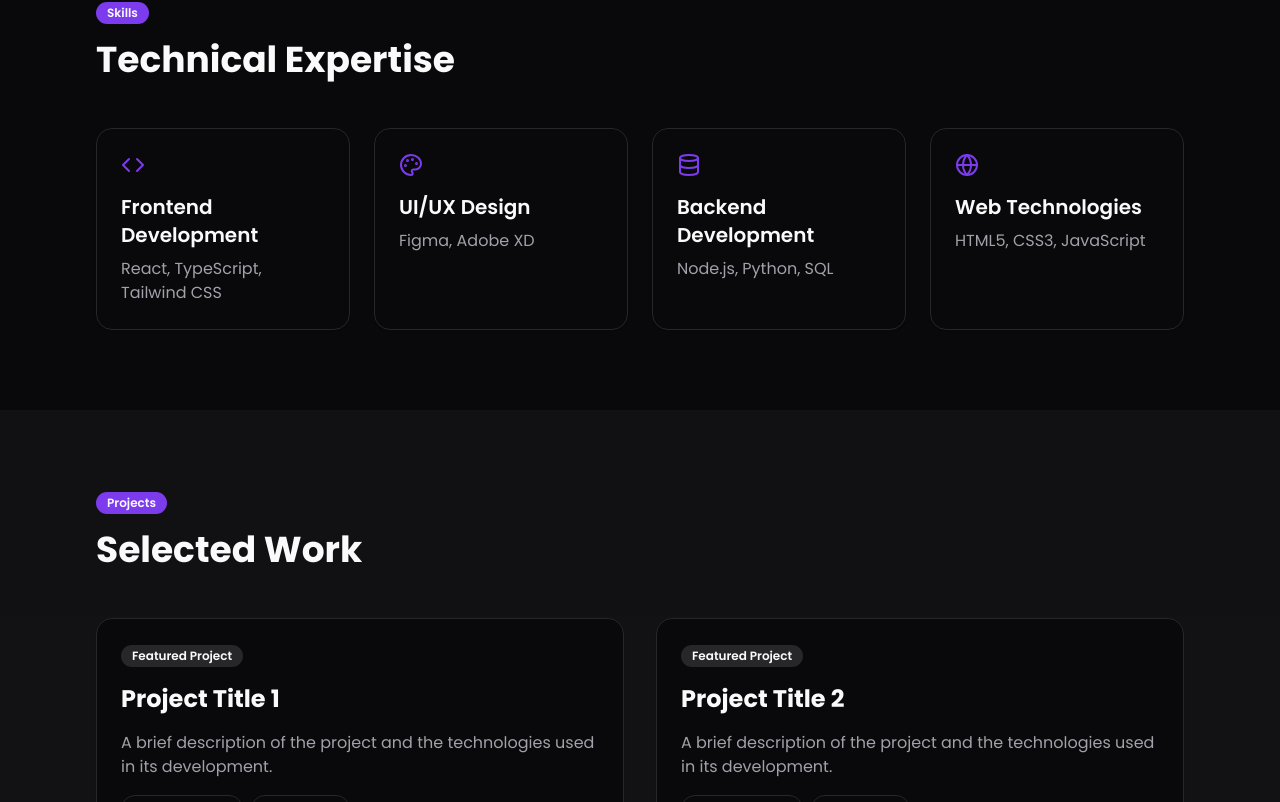
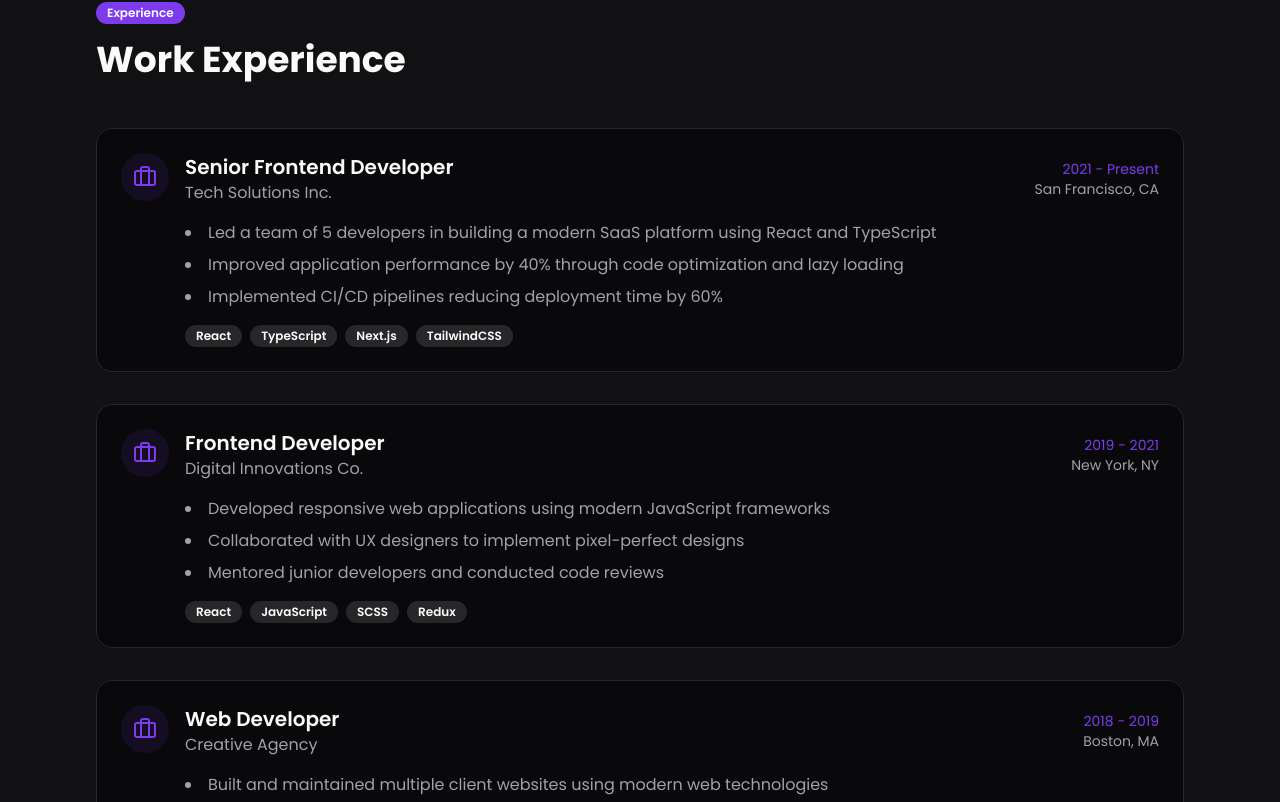
Before and after one commit to NebeyouMusie/Personal-Portfolio-Website-Tempalte, a React (Vite) app: page / in a window 1280 px wide. Shown: the part 1418-2220 px from the top of the page. Built offline with nearby package versions, Linux system fonts and the light colour scheme.

Commit message:
Add Work Experience section
Implemented a new section in the Index page to showcase work experience in a professional manner, enhancing the overall presentation of the portfolio.
[skip gpt_engineer]

```diff
--- /dev/null
+++ b/src/components/sections/WorkExperience.tsx
@@ -0,0 +1,109 @@
+import { Badge } from "@/components/ui/badge";
+import { Card } from "@/components/ui/card";
+import { Briefcase } from "lucide-react";
+
+interface Experience {
+  title: string;
+  company: string;
+  period: string;
+  location: string;
+  description: string[];
+  technologies: string[];
+}
+
+const experiences: Experience[] = [
+  {
+    title: "Senior Frontend Developer",
+    company: "Tech Solutions Inc.",
+    period: "2021 - Present",
+    location: "San Francisco, CA",
+    description: [
+      "Led a team of 5 developers in building a modern SaaS platform using React and TypeScript",
+      "Improved application performance by 40% through code optimization and lazy loading",
+      "Implemented CI/CD pipelines reducing deployment time by 60%"
+    ],
+    technologies: ["React", "TypeScript", "Next.js", "TailwindCSS"]
+  },
+  {
+    title: "Frontend Developer",
+    company: "Digital Innovations Co.",
+    period: "2019 - 2021",
+    location: "New York, NY",
+    description: [
+      "Developed responsive web applications using modern JavaScript frameworks",
+      "Collaborated with UX designers to implement pixel-perfect designs",
+      "Mentored junior developers and conducted code reviews"
+    ],
+    technologies: ["React", "JavaScript", "SCSS", "Redux"]
+  },
+  {
+    title: "Web Developer",
+    company: "Creative Agency",
+    period: "2018 - 2019",
+    location: "Boston, MA",
+    description: [
+      "Built and maintained multiple client websites using modern web technologies",
+      "Implemented responsive designs and ensured cross-browser compatibility",
+      "Worked directly with clients to gather requirements and provide technical solutions"
+    ],
+    technologies: ["HTML5", "CSS3", "JavaScript", "WordPress"]
+  }
+];
+
+const WorkExperience = () => {
+  return (
+    <section id="experience" className="section-padding bg-muted/30">
+      <div className="max-w-6xl mx-auto">
+        <Badge className="mb-4">Experience</Badge>
+        <h2 className="text-3xl md:text-4xl font-bold mb-12">Work Experience</h2>
+
+        <div className="space-y-8">
+          {experiences.map((exp, index) => (
+            <Card
+              key={index}
+              className="glass p-6 hover:scale-105 transition-transform duration-300 animate-card-enter"
+              style={{ animationDelay: `${(index + 1) * 200}ms` }}
+            >
+              <div className="flex flex-col md:flex-row md:items-start gap-4">
+                <div className="flex-shrink-0">
+                  <div className="w-12 h-12 rounded-full bg-primary/10 flex items-center justify-center">
+                    <Briefcase className="h-6 w-6 text-primary" />
+                  </div>
+                </div>
+
+                <div className="flex-grow">
+                  <div className="flex flex-col md:flex-row md:items-center justify-between mb-4">
+                    <div>
+                      <h3 className="text-xl font-semibold">{exp.title}</h3>
+                      <p className="text-muted-foreground">{exp.company}</p>
+                    </div>
+                    <div className="text-right mt-2 md:mt-0">
+                      <p className="text-sm text-primary">{exp.period}</p>
+                      <p className="text-sm text-muted-foreground">{exp.location}</p>
+                    </div>
+                  </div>
+
+                  <ul className="list-disc list-inside space-y-2 mb-4 text-muted-foreground">
+                    {exp.description.map((item, i) => (
+                      <li key={i}>{item}</li>
+                    ))}
+                  </ul>
+
+                  <div className="flex flex-wrap gap-2">
+                    {exp.technologies.map((tech, i) => (
+                      <Badge key={i} variant="secondary" className="text-xs">
+                        {tech}
+                      </Badge>
+                    ))}
+                  </div>
+                </div>
+              </div>
+            </Card>
+          ))}
+        </div>
+      </div>
+    </section>
+  );
+};
+
+export default WorkExperience;
--- a/src/pages/Index.tsx
+++ b/src/pages/Index.tsx
@@ -13,6 +13,7 @@ import {
   Database,
   Star
 } from "lucide-react";
+import WorkExperience from "@/components/sections/WorkExperience";
 
 const skills = [
   { name: "Frontend Development", icon: <Code className="h-6 w-6" />, description: "React, TypeScript, Tailwind CSS" },
@@ -110,6 +111,9 @@ const Index = () => {
           </div>
         </div>
       </section>
+
+      {/* Work Experience Section */}
+      <WorkExperience />
 
       {/* Skills Section */}
       <section id="skills" className="section-padding">
```
